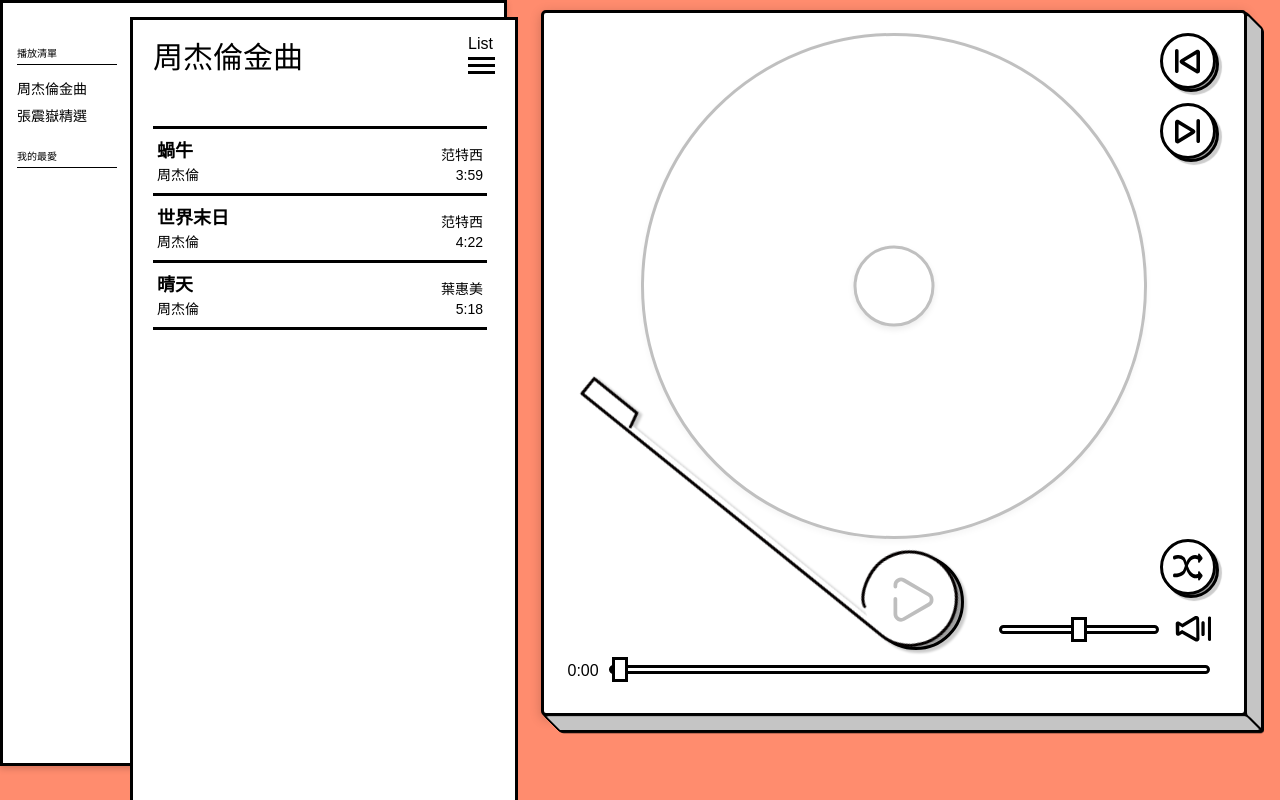
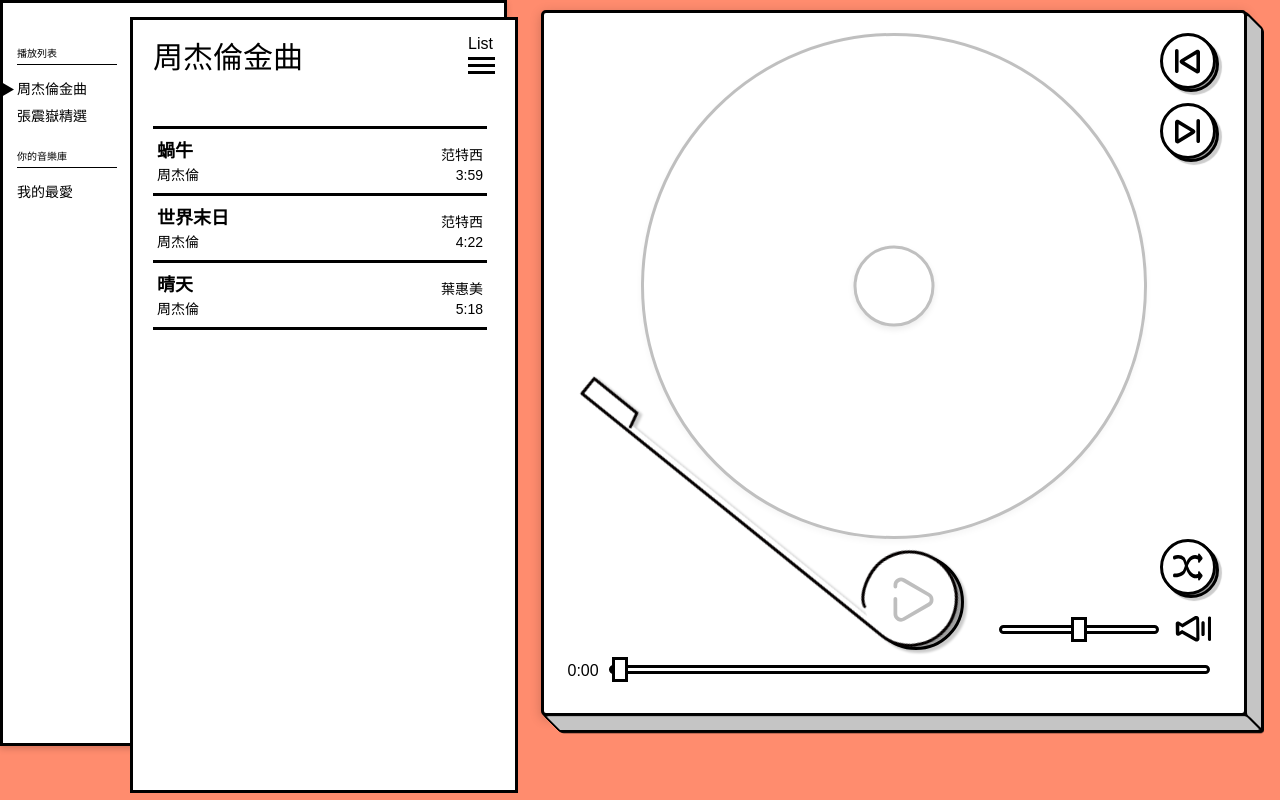
Before and after one commit to 100401031/thef2e-challenge-2020, a plain HTML site: page MusicPlayer.html in a window 1280 px wide. Drawn offline with nearby package versions, Linux system fonts and the light colour scheme.

Commit message:
Update 2020-08-22T17:31:17.858Z

```diff
--- a/MusicPlayer.html
+++ b/MusicPlayer.html
@@ -28,16 +28,20 @@
           <div class="search"></div>
           <div class="playlist-cat-wrapper">
             <div class="playlist-cat">
-              <div class="cat-title">播放清單</div>
+              <div class="cat-title">播放列表</div>
               <div class="cat-list">
                 <ul>
-                  <li v-for="(item,key) in playList" @click="setCurrentPlaylist(key)">{{item.title}}</li>
+                  <li v-for="(item,key) in playList" @click="setCurrentPlaylist(key)"><span class="title" @dblclick="playCurrentSong(item.song[0])">{{item.title}}</span><span class="mark" v-if="item==currentPlayList"><img src="./image/MusicPlayer/playerUI/tra.svg"></span></li>
                 </ul>
               </div>
             </div>
             <div class="playlist-cat">
-              <div class="cat-title" @click="setCurrentPlaylist('favorite')">我的最愛</div>
-              <div class="cat-list"></div>
+              <div class="cat-title">你的音樂庫</div>
+              <div class="cat-list">
+                <ul>
+                  <li @click="setCurrentPlaylist('favorite')"><span class="title" @dblclick="playCurrentSong(favoritePlaylist.song[0])">我的最愛</span><span class="mark" v-if="favoritePlaylist==currentPlayList"><img src="./image/MusicPlayer/playerUI/tra.svg"></span></li>
+                </ul>
+              </div>
             </div>
           </div>
           <div class="playlist">
--- a/css/musicPlayer.css
+++ b/css/musicPlayer.css
@@ -22,7 +22,8 @@
 
 #yt-iframe-player {
   position: absolute;
-  top: 200px; }
+  top: -100%;
+  left: -100%; }
 
 .player-controls-button {
   position: relative;
@@ -87,15 +88,32 @@
     .playlist-cat .cat-list ul {
       margin: 0; }
       .playlist-cat .cat-list ul li {
+        position: relative;
         width: 100%;
         margin: 7px 0;
         font-size: 14px;
         line-height: 20px;
-        cursor: pointer;
-        white-space: nowrap;
-        -o-text-overflow: ellipsis;
-           text-overflow: ellipsis;
-        overflow: hidden; }
+        cursor: pointer; }
+        .playlist-cat .cat-list ul li .title {
+          width: 100%;
+          white-space: nowrap;
+          -o-text-overflow: ellipsis;
+             text-overflow: ellipsis;
+          overflow: hidden; }
+    .playlist-cat .cat-list .mark {
+      position: absolute;
+      display: inline-block;
+      width: 14px;
+      height: 14px;
+      -o-object-fit: contain;
+         object-fit: contain;
+      left: 0; }
+      .playlist-cat .cat-list .mark {
+        transform: rotateZ(90deg) translate(25%, 100%);
+        -webkit-transform: rotateZ(90deg) translate(25%, 100%);
+        -moz-transform: rotateZ(90deg) translate(25%, 100%);
+        -ms-transform: rotateZ(90deg) translate(25%, 100%);
+        -o-transform: rotateZ(90deg) translate(25%, 100%); }
 
 .outer-wrapper {
   display: -webkit-box;
@@ -109,7 +127,8 @@
     display: -ms-inline-flexbox;
     display: inline-flex;
     width: 487px;
-    height: calc(100vh - 60px);
+    height: calc(100vh - 80px);
+    min-height: 660px;
     padding-top: 20px;
     padding-left: 14px;
     background-color: #fff;
```
Also changed, not shown: js/musicPlayer.js, 2 other files.
